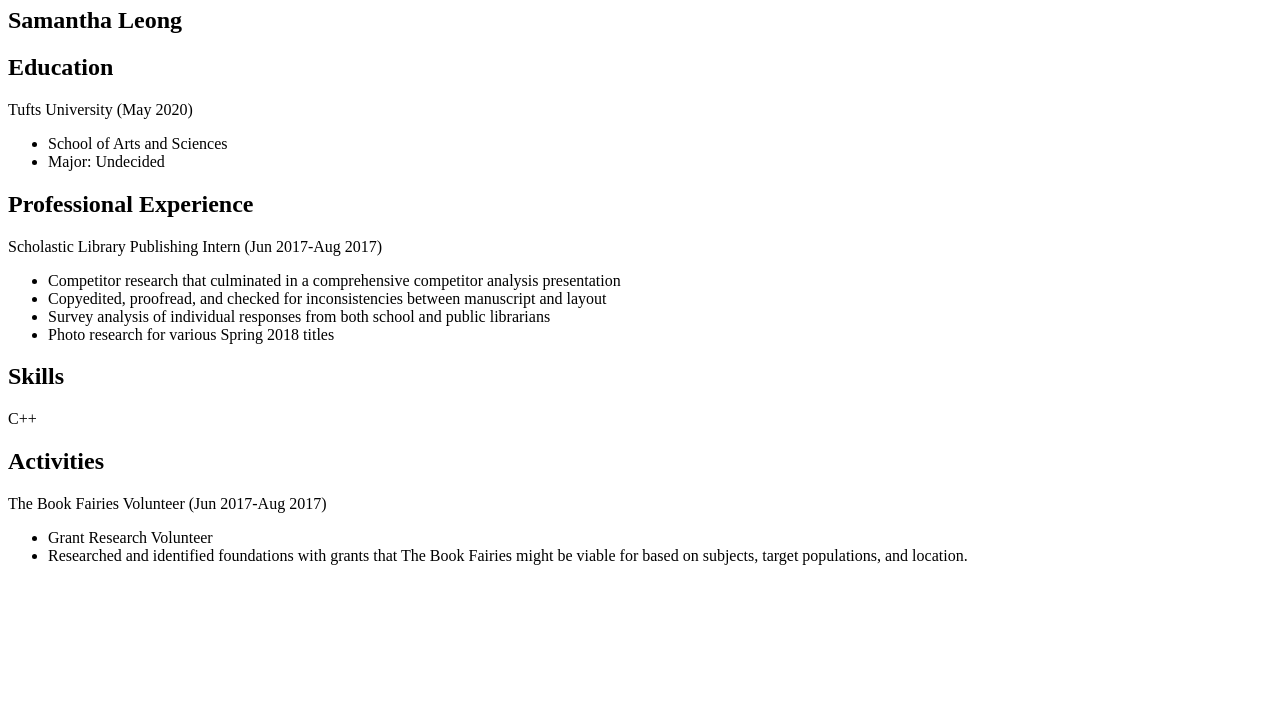
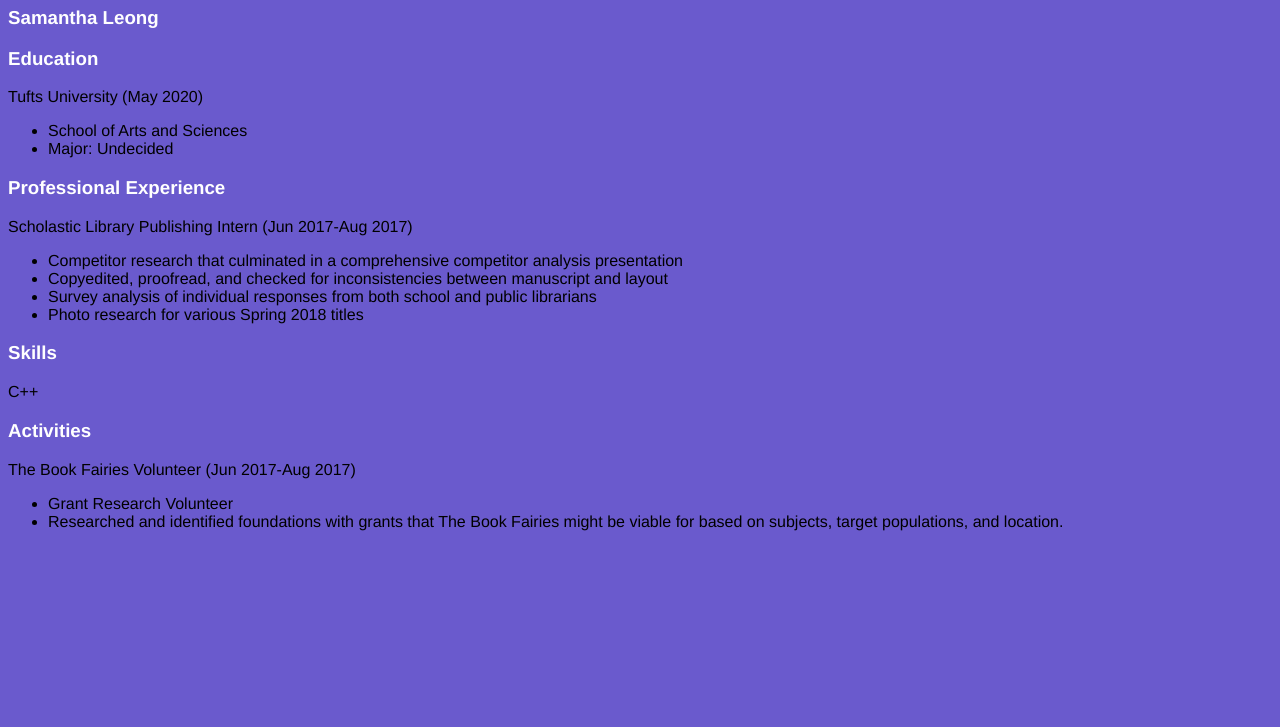
Before and after one commit to sleong01/sleong01.github.io, a plain HTML site: page resume.html in a window 1280 px wide. Shown: the part 73-800 px from the top of the page. Drawn offline with Linux system fonts and the light colour scheme.

Commit message:
adding new and modified files

```diff
--- a/resume.html
+++ b/resume.html
@@ -9,9 +9,9 @@
 
 <h1>Resume</h1>
 
-<h2>Samantha Leong</h2>
+<h3>Samantha Leong</h3>
 
-<h2>Education</h2>
+<h3>Education</h3>
 <p>Tufts University (May 2020)<br/>
 <ul>
 	<li>School of Arts and Sciences</li>
@@ -19,7 +19,7 @@
 </ul>
 </p>
 
-<h2>Professional Experience</h2>
+<h3>Professional Experience</h3>
 <p>Scholastic Library Publishing Intern (Jun 2017-Aug 2017)<br/>
 <ul>
 	<li>Competitor research that culminated in a comprehensive
@@ -32,10 +32,10 @@
 </ul>
 </p>
 
-<h2>Skills</h2>
+<h3>Skills</h3>
 <p>C++</p>
 
-<h2>Activities</h2>
+<h3>Activities</h3>
 <p>The Book Fairies Volunteer (Jun 2017-Aug 2017)<br/>
 <ul>
 	<li>Grant Research Volunteer</li>
--- a/style.css
+++ b/style.css
@@ -1,6 +1,19 @@
-style.css
-
 body {
 	background-color: slateblue;
 	color: white;
+	font-family: Helvetica;
 }
+
+p {
+	color: black;
+}
+
+ul {
+	color: black;
+}
+
+
+#pic {
+	height: 300px;
+	width: auto;
+}
```
Also changed, not shown: test.html (added, +12 -0 lines), picture.jpg (added).
